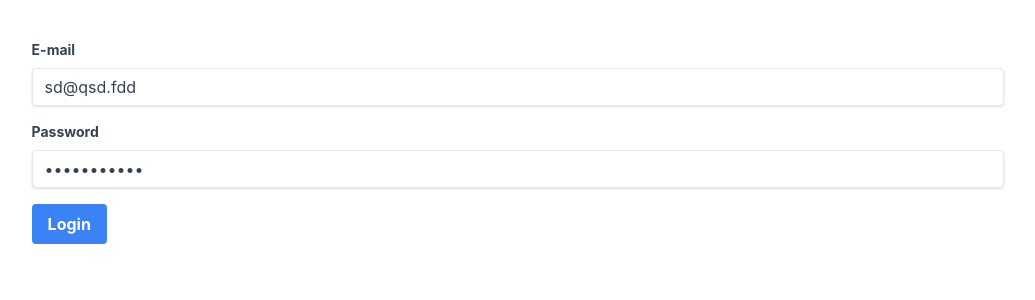
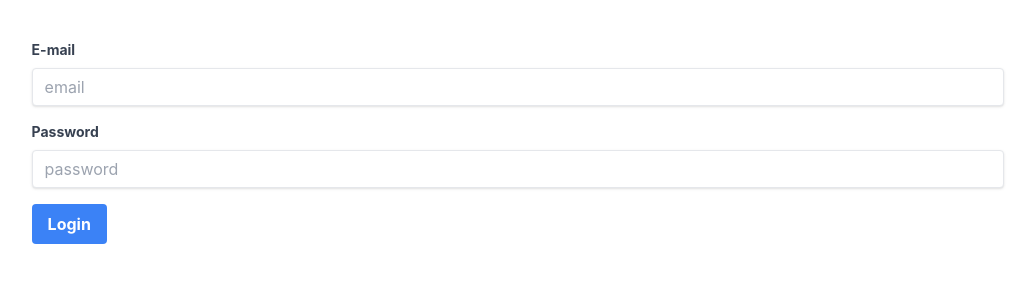
Before and after one commit to Shane99dt/random-social-network, a React (Create React App) app: page / in a window 1280 px wide. Shown: the top 300 px of the page, without its empty margins (122-1157 px from the left). Built offline with nearby package versions, Linux system fonts and the light colour scheme.

Commit message:
random user show

```diff
--- a/src/App.js
+++ b/src/App.js
@@ -1,16 +1,22 @@
 import { UserContextProvider } from "./contexts/User"
 import Main from "./layouts/Main"
 import Login from "./pages/Login"
+import Profile from "./pages/Profile"
+import {BrowserRouter, Routes, Route} from "react-router-dom"
 
 const App = () => {
   return (
-    <>
-      <UserContextProvider>
-        <Main>
-          <Login/>
-        </Main>
-      </UserContextProvider>
-    </>
+    <BrowserRouter>
+      <Main>
+        <UserContextProvider>
+          <Routes>
+            <Route path="/" element={<Login/>}/>
+            <Route path="/profile" element={<Profile/>}/>
+          </Routes>
+        </UserContextProvider>
+      </Main>
+    </BrowserRouter>
+
   )
 }
 
--- a/src/components/H1.js
+++ b/src/components/H1.js
@@ -1,7 +1,7 @@
-const H1 = () => {
+const H1 = ({children}) => {
   return (
-    <h1>
-      H1
+    <h1 className="font-medium text-3xl text-center">
+      {children}
     </h1>
   )
 }
--- /dev/null
+++ b/src/components/H3.js
@@ -0,0 +1,9 @@
+const H3 = ({children}) => {
+  return (
+    <h3 className="text-xl text-center">
+      {children}
+    </h3>
+  )
+}
+
+export default H3
--- a/src/contexts/User.js
+++ b/src/contexts/User.js
@@ -4,17 +4,16 @@ import { createContext, useState } from "react"
 const UserContext = createContext({})
 
 const UserContextProvider = ({ children }) => {
-  const [ user, setUser ] = useState(null)
+  const [ user, setUser ] = useState("")
 
   const value = {
     user: user,
     setUser: setUser
   }
-  return (
+  return(
     <UserContext.Provider value={value}>
       {children}
-    </UserContext.Provider>
-  )
+    </UserContext.Provider>)
 }
 
 export { UserContext, UserContextProvider }
--- a/src/pages/Login.js
+++ b/src/pages/Login.js
@@ -3,21 +3,26 @@ import { useFormik } from 'formik'
 import * as Yup from 'yup'
 import Button from "../components/Button"
 import { getRandomUser } from '../api/randomUser'
-// import { UserContextProvider } from "../contexts/User"
+import { UserContext } from "../contexts/User"
+import { useNavigate } from 'react-router-dom'
+import { useContext } from "react"
 
 
 const Login = () => {
-
+  const navigate = useNavigate()
+  const { setUser } = useContext(UserContext)
 
   const formik = useFormik({
     initialValues:{
-      email:"sd@qsd.fdd",
-      password:"SSdd22@ssss"
+      email:"",
+      password:""
     },
     onSubmit: async (values) => {
       const data = await getRandomUser()
       console.log(values)
       console.log(data.results[0])
+      navigate('/profile')
+      setUser(data.results[0])
     },
     validationSchema: Yup.object().shape({
       email: Yup.string()
--- a/src/pages/Profile.js
+++ b/src/pages/Profile.js
@@ -1,7 +1,33 @@
+import { UserContext } from "../contexts/User"
+import { useNavigate } from 'react-router-dom'
+import { useContext, useEffect } from "react"
+import H1 from "../components/H1"
+import H3 from "../components/H3"
+
 const Profile = () => {
+
+  const navigate = useNavigate()
+  const { user } = useContext(UserContext)
+  console.log(user," profile")
+
+  useEffect(() => {
+    if(!user){
+      navigate('/')
+    }
+  }, [user])
+
+  if(!user){
+    return <p>Loading...</p>
+  }
+
+
   return (
     <div>
-      Profile
+      <div className="mx-auto"><img src={user.picture.large ? (user.picture.large):("https://i.stack.imgur.com/l60Hf.png")} alt="default" className="rounded-full" width="150px"/></div>
+      <div>
+        <H3>Hi, My name is</H3>
+        <H1>{user.name.first} {user.name.last}</H1>
+      </div>
     </div>
   )
 }
```
Also changed, not shown: src/contexts/FriendsContext.js (added).
